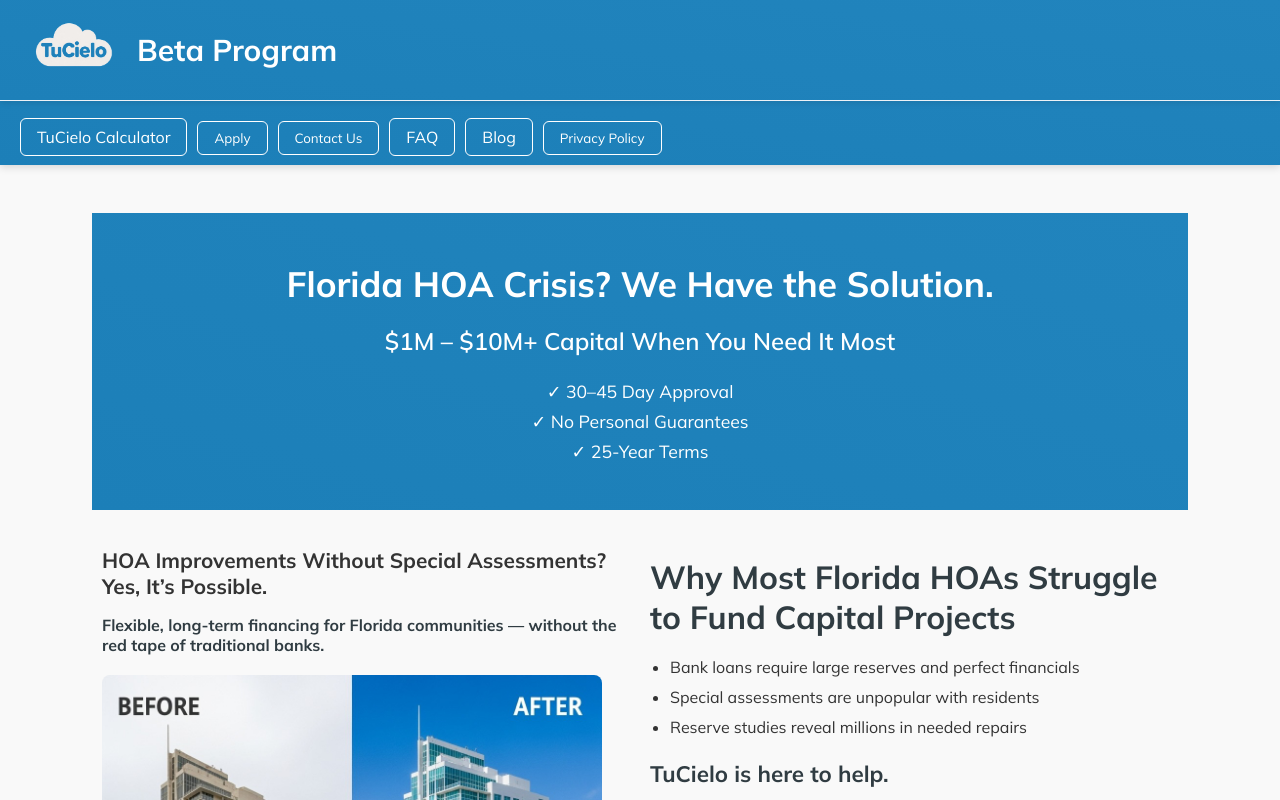
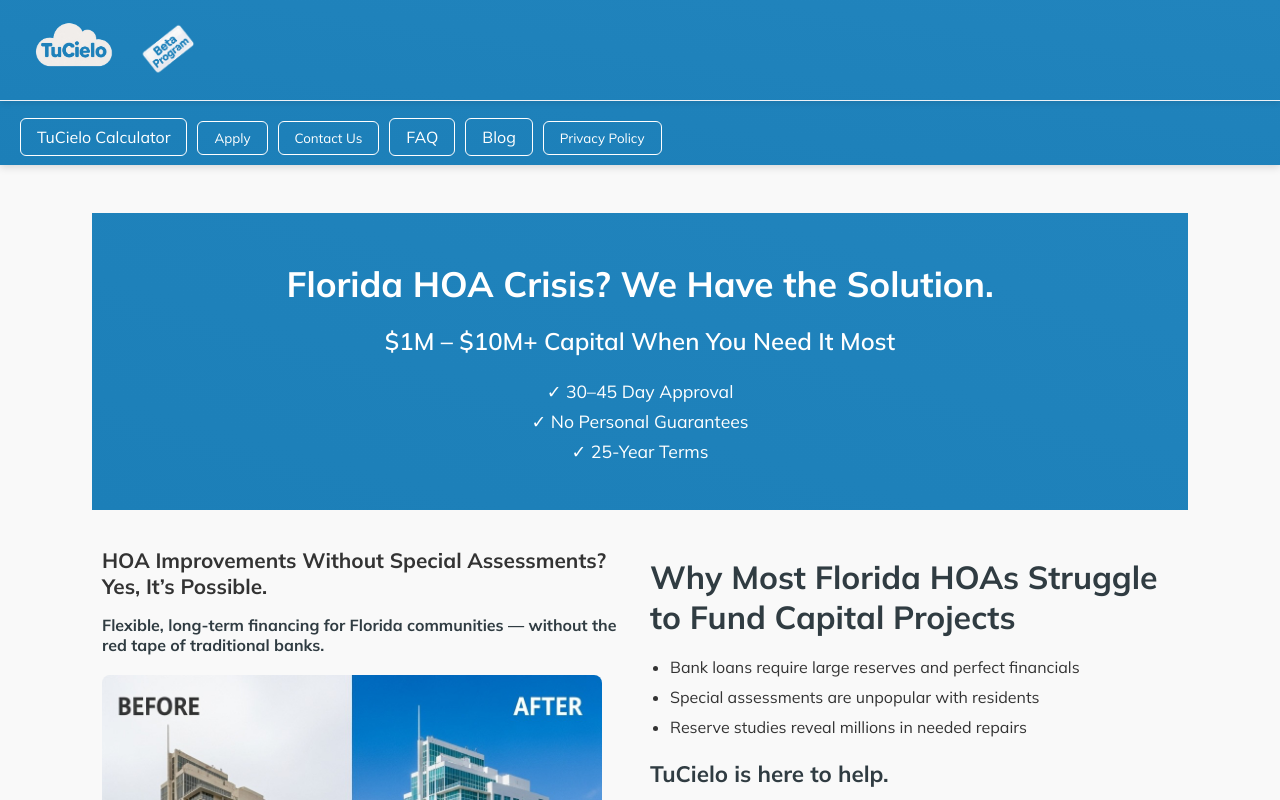
Before and after one commit to MetaCapFin/tu-cielo-site, a React (Create React App) app: page / in a window 1280 px wide. Shown: the top 800 px of the page. Built offline with nearby package versions, Linux system fonts and the light colour scheme.

Commit message:
Update App.js

```diff
--- a/src/App.js
+++ b/src/App.js
@@ -165,12 +165,12 @@
       {/* HEADER */}
 
      <header className="site-header">
-       <div className="header-top">
+      <div className="header-top">
         <div className="logo-title">
           <img src="/TuCielo-Header-Logo2.png" alt="Logo" />
-            <div className="beta-label">
-              <strong>Beta Program</strong>
-            </div>
+          <div className="beta-label">
+            <img src="/BetaProgram_Sticker.png" alt="Beta Program Stamp" />
+          </div>
         </div>
       </div>
       <div className="header-bottom">
```
